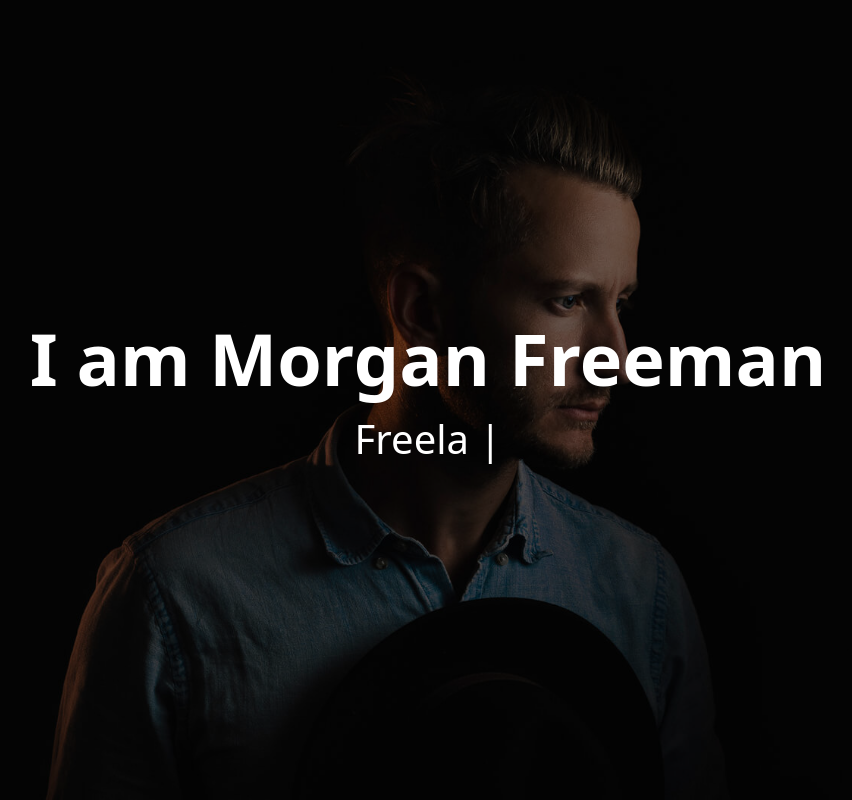
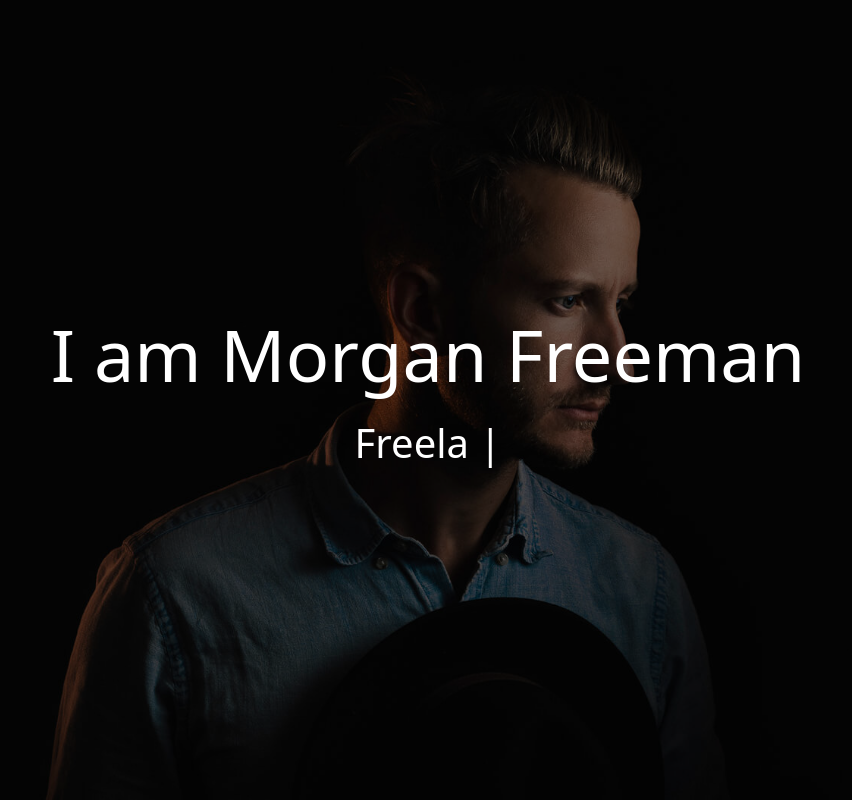
Before and after one commit to bishoyhanykamel/devfolio-bootstrap, a plain HTML site: page index.html in a window 1280 px wide. Shown: the whole page, without its empty margins (212-1064 px from the left). Drawn offline with Linux system fonts and the light colour scheme.

Commit message:
Fix spacing and weight

```diff
--- a/index.html
+++ b/index.html
@@ -15,8 +15,8 @@
         <div class="bg-black bg-opacity-50 h-100 d-flex justify-content-center align-items-center">
             <div class="container text-center">
                 <div class="content text-white">
-                    <h1 class="hero-header fw-bold">I am Morgan Freeman</h1>
-                    <p class="hero-frames fs-1"></p>
+                    <h1 class="hero-header mb-3">I am Morgan Freeman</h1>
+                    <p class="hero-frames fs-1 fw-medium"></p>
                 </div>
             </div>
         </div>
```
